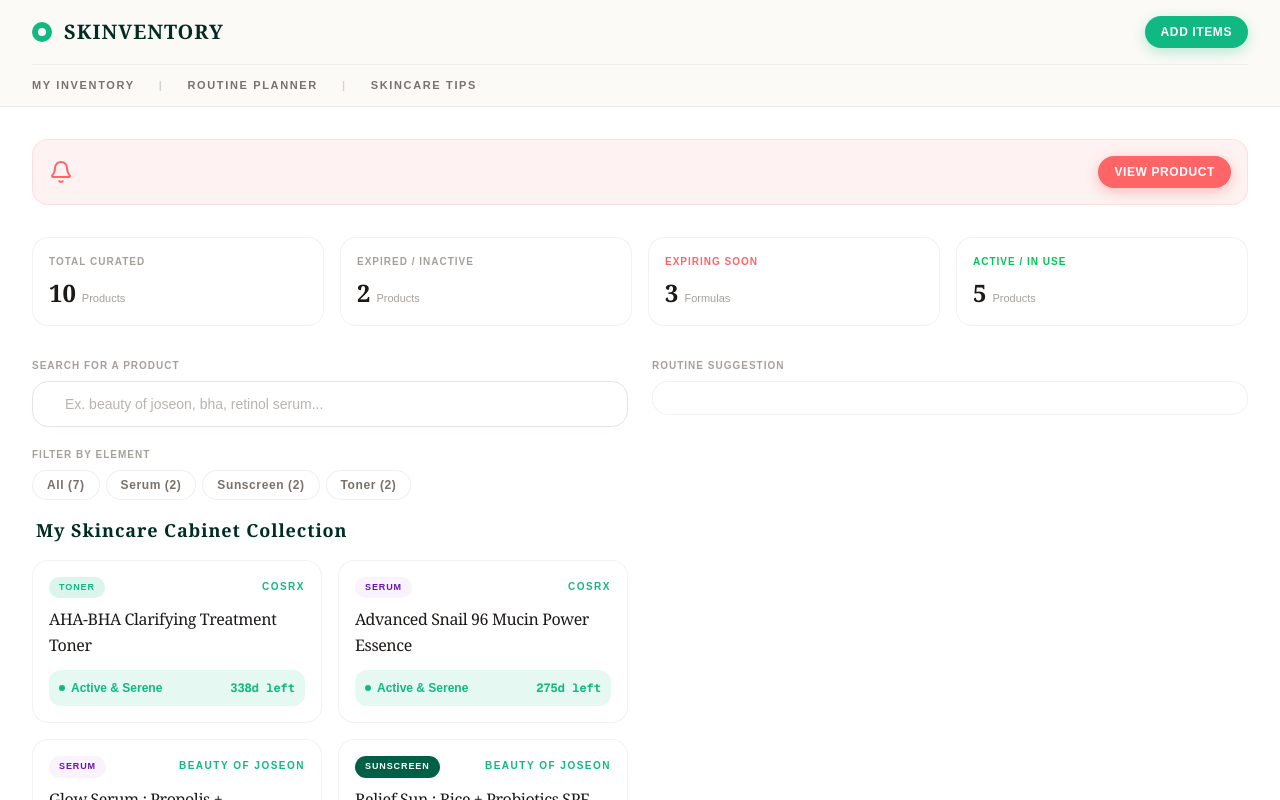
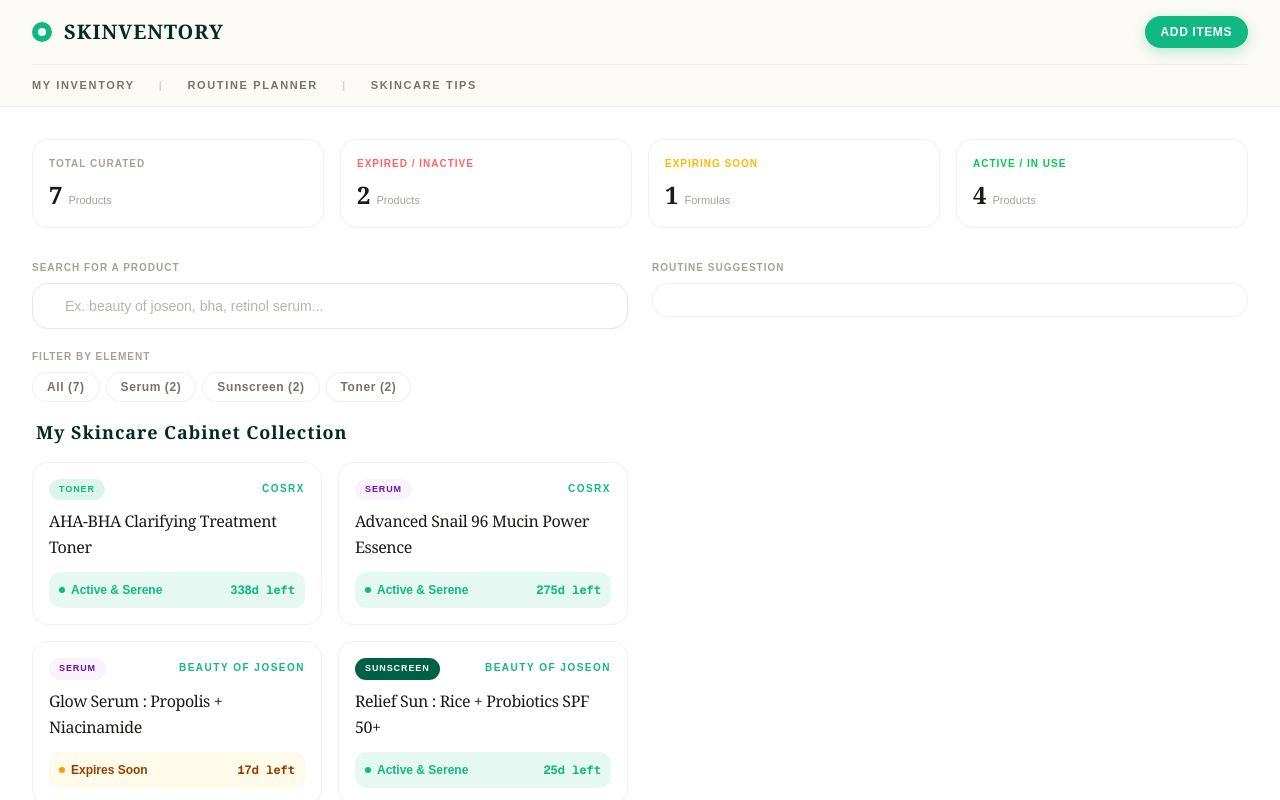
Before and after one commit to faabaf01/skinventory-nextjs, a Next.js app: page / in a window 1280 px wide. Shown: the top 800 px of the page. Built offline with nearby package versions, Linux system fonts and the light colour scheme.

Commit message:
add product count ui

```diff
--- a/app/page.tsx
+++ b/app/page.tsx
@@ -2,6 +2,7 @@
 import { Bell, Search } from "lucide-react";
 import { SkincareProduct } from "./types";
 import { useState } from "react";
+import { get } from "http";
 
 export default function Home() {
   const [searchQuery, setSearchQuery] = useState<string>("");
@@ -37,7 +38,7 @@
       category: "Serum",
       dateOpened: "2025-11-20",
       paoMonths: 9,
-      expirationDate: "2026-08-15",
+      expirationDate: "2026-07-15",
       volumeLabel: "30ml",
       notes:
         "Vibrant honey-like essence. Keeps skin radiant, honey glow finish.",
@@ -49,7 +50,7 @@
       category: "Sunscreen",
       dateOpened: "2026-05-10",
       paoMonths: 6,
-      expirationDate: "2027-01-12",
+      expirationDate: "2026-07-23",
       volumeLabel: "50ml",
       notes:
         "Organic lightweight physical sunscreen. Absolutely zero white cast. Outstanding UV defence.",
@@ -102,7 +103,7 @@
     let status = "Unknown";
     if (daysRemaining < 0) {
       status = "Expired";
-    } else if (daysRemaining <= 7) {
+    } else if (daysRemaining <= 21) {
       status = "Expiring Soon";
     } else {
       status = "Active";
@@ -118,7 +119,33 @@
     return matchesSearch;
   });
 
-  // const criticalNotifications = products.map(p =>{
+  // Notifications logic
+  const criticalNotifications = products
+    .map((p) => ({
+      product: p,
+      details: getProductExpirationStatus(p),
+    }))
+    .filter(
+      (item) =>
+        item.details.status === "Expired" ||
+        item.details.status === "Expiring Soon",
+    );
+
+  const expiredProducts = criticalNotifications.filter(
+    (item) => item.details.status === "Expired",
+  );
+  const expiringSoonProducts = criticalNotifications.filter(
+    (item) => item.details.status === "Expiring Soon",
+  );
+  const activeProducts = products.filter(
+    (p) => getProductExpirationStatus(p).status === "Active",
+  );
+  // const expiredCount = criticalNotifications.filter(
+  //   (item) => item.details.status === "Expired",
+  // ).length;
+  // const soonCount = criticalNotifications.filter(item => item.details.status === "Expiring Soon").length;
+
+  // const criticalNotifications = products.map(p => {
 
   // })
 
@@ -167,19 +194,6 @@
       </header>
 
       <main className="px-4 py-8 sm:px-6 lg:px-8 gap-8 grid grid-cols-1">
-        <div className="flex flex-col gap-6">
-          <div className="bg-[#fef3f2] border border-red-200/50 p-4 rounded-2xl flex items-center justify-between">
-            <div className="flex items-center gap-3">
-              <div className="flex items-center justify-center">
-                <Bell className="w-6 h-6 text-red-400" />
-              </div>
-              <span className="text-sm font-serif font-medium text-stone-900 tracking-tight leading-relaxed"></span>
-            </div>
-            <button className="px-4 py-2 bg-red-400 text-white font-bold rounded-full hover:bg-red-500 cursor-pointer transition-all text-xs tracking-wider uppercase flex items-center gap-1.5 shadow-[0_4px_14px_rgba(239,68,68,0.3)] hover:shadow-[0_4px_18px_rgba(239,68,68,0.5)] active:scale-95 duration-150">
-              View Product
-            </button>
-          </div>
-        </div>
         <div className="grid grid-cols-2 md:grid-cols-4 gap-4">
           <div className="bg-white border border-stone-200/50 p-4 rounded-2xl flex flex-col justify-between">
             <span className="text-[10px] uppercase font-bold text-stone-400 tracking-widest">
@@ -187,20 +201,7 @@
             </span>
             <div className="flex items-baseline gap-1.5 mt-2">
               <span className="text-2xl font-serif font-bold text-stone-900">
-                10
-              </span>
-              <span className="text-[11px] text-stone-400 font-light">
-                Products
-              </span>
-            </div>
-          </div>
-          <div className="bg-white border border-stone-200/50 p-4 rounded-2xl flex flex-col justify-between">
-            <span className="text-[10px] uppercase font-bold text-stone-400 tracking-widest">
-              Expired / Inactive
-            </span>
-            <div className="flex items-baseline gap-1.5 mt-2">
-              <span className="text-2xl font-serif font-bold text-stone-900">
-                2
+                {products.length}
               </span>
               <span className="text-[11px] text-stone-400 font-light">
                 Products
@@ -209,11 +210,24 @@
           </div>
           <div className="bg-white border border-stone-200/50 p-4 rounded-2xl flex flex-col justify-between">
             <span className="text-[10px] uppercase font-bold text-red-400 tracking-widest">
+              Expired / Inactive
+            </span>
+            <div className="flex items-baseline gap-1.5 mt-2">
+              <span className="text-2xl font-serif font-bold text-stone-900">
+                {expiredProducts.length}
+              </span>
+              <span className="text-[11px] text-stone-400 font-light">
+                Products
+              </span>
+            </div>
+          </div>
+          <div className="bg-white border border-stone-200/50 p-4 rounded-2xl flex flex-col justify-between">
+            <span className="text-[10px] uppercase font-bold text-amber-400 tracking-widest">
               Expiring Soon
             </span>
             <div className="flex items-baseline gap-1.5 mt-2">
               <span className="text-2xl font-serif font-bold text-stone-900">
-                3
+                {expiringSoonProducts.length}
               </span>
               <span className="text-[11px] text-stone-400 font-light">
                 Formulas
@@ -226,7 +240,7 @@
             </span>
             <div className="flex items-baseline gap-1.5 mt-2">
               <span className="text-2xl font-serif font-bold text-stone-900">
-                5
+                {activeProducts.length}
               </span>
               <span className="text-[11px] text-stone-400 font-light">
                 Products
@@ -234,6 +248,42 @@
             </div>
           </div>
         </div>
+        {/* <div className="flex flex-col gap-6">
+          {criticalNotifications.map(({ product, details }) => (
+            <div
+              key={product.id}
+              className={`p-3 rounded-xl border flex items-center justify-between gap-3 ${
+                details.status === "Expired"
+                  ? "bg-rose-50/40 border-rose-100"
+                  : "bg-amber-50/40 border-amber-100"
+              }`}
+            >
+              <div className="flex items-center gap-2.5 min-w-0">
+                <div
+                  className={`w-2 h-2 rounded-full shrink-0 ${details.status === "Expired" ? "bg-rose-500" : "bg-amber-500"}`}
+                />
+                <div className="text-xs truncate">
+                  <span className="font-bold text-stone-900">
+                    {product.brand}
+                  </span>
+                  <span className="text-stone-400 mx-1">•</span>
+                  <span className="text-stone-700">{product.name}</span>
+                </div>
+              </div>
+              <span
+                className={`text-[11px] font-mono font-bold whitespace-nowrap px-2.5 py-0.5 rounded-full ${
+                  details.status === "Expired"
+                    ? "bg-rose-100 text-rose-700"
+                    : "bg-amber-100 text-amber-700"
+                }`}
+              >
+                {details.status === "Expired"
+                  ? "Expired Formula"
+                  : `${details.daysRemaining}d left`}
+              </span>
+            </div>
+          ))}
+        </div> */}
 
         <div className="grid grid-cols-2 gap-6">
           <div>
```
